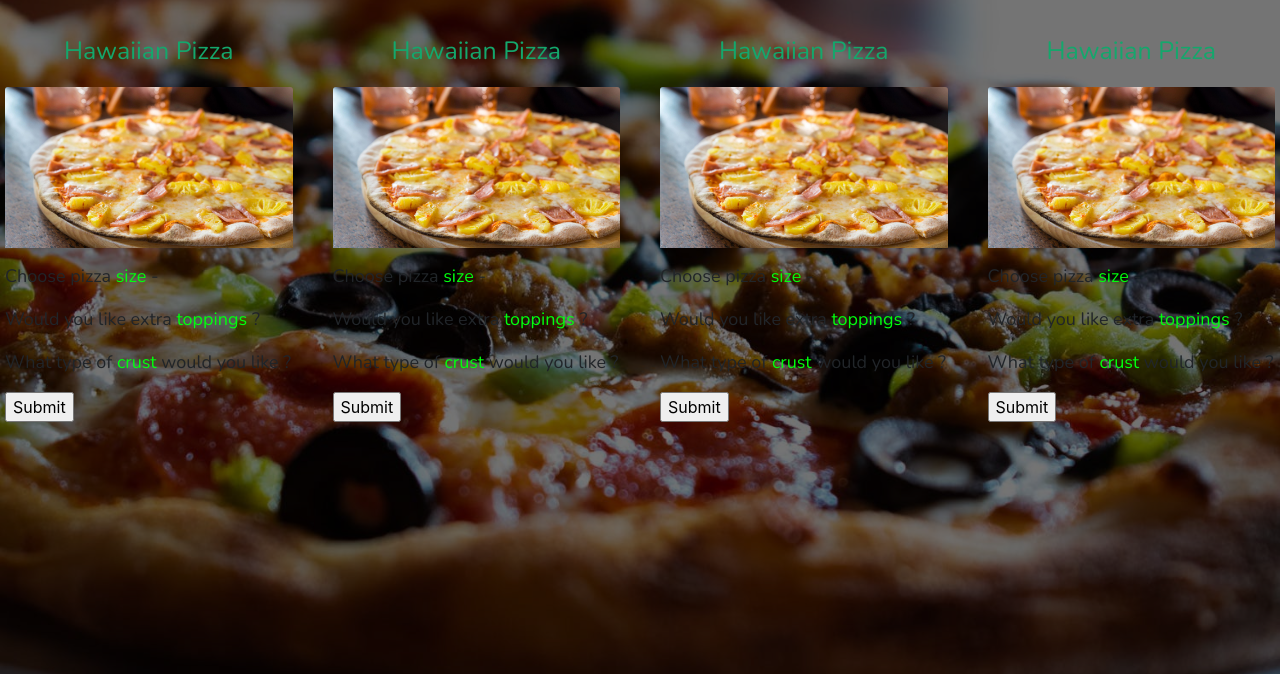
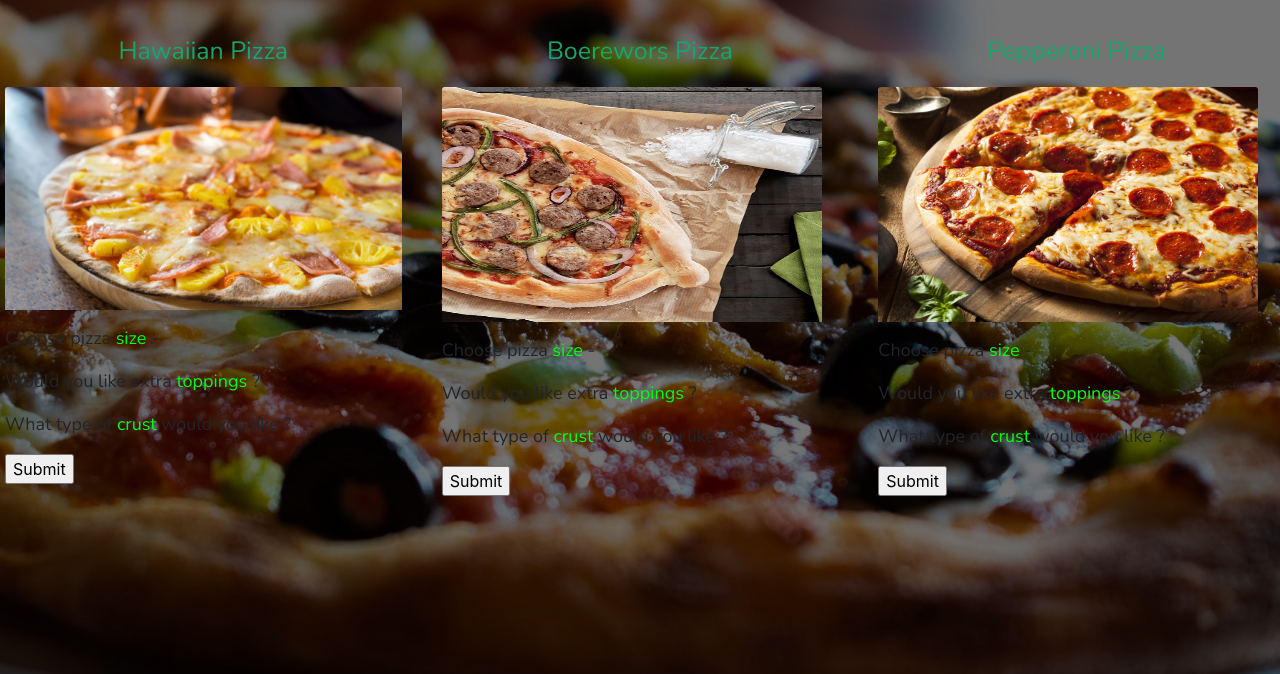
Before and after one commit to StacyWeru/SkyKru-Pizza, a plain HTML site: page menu.html in a window 1280 px wide. Shown: the part 126-800 px from the top of the page. Drawn offline with nearby package versions, Linux system fonts and the light colour scheme; a web font is replaced by a local one.

Commit message:
Add images of pizza

```diff
--- a/menu.html
+++ b/menu.html
@@ -22,7 +22,7 @@
                 </div>
 
                 <div class="row">
-                    <div class="col-md-3">
+                    <div class="col-md-4">
                 <div class="card-deck" class="card">
                     <div class="card-body">
                         <p style="font-family: 'Nunito', sans-serif;text-align: center; color: #14A76C; font-size: 25px; " >Hawaiian Pizza</p>
@@ -89,17 +89,17 @@
        <div class="submit">
         <input type="submit" value="Submit">
           </div>
-                    </div>
-                </div>
+            </div>
+               </div>
                 </div>
 
-      <div class="col-md-3">
+      <div class="col-md-4">
           <div class="card-deck" class="card" >
             <div class="card-body">
-                 <p style="font-family: 'Nunito', sans-serif;text-align: center; color: #14A76C; font-size: 25px; " >Hawaiian Pizza</p>
-                    <img class="card-img-top" src="./images/hawaiian.jpg" alt="Hawaiian Pizza">
+                 <p style="font-family: 'Nunito', sans-serif;text-align: center; color: #14A76C; font-size: 25px;">Boerewors Pizza</p>
+                    <img class="card-img-top" src="./images/boerewors-pizza.jpg" alt="Boerewors Pizza" style="width: 380px; height: 250px;">
                        <p class="card-text" id="sizeId" >Choose pizza <span style="color: #00ff0d;" > size </span> -</p>
-                        <div  class="pizzasize" id="sizeT">
+                        <div class="pizzasize" id="sizeT">
                           <input type="radio"  id="small" name="size" value="small" checked>
                           <label for="small"> Small </label>
                       <input type="radio"  id="medium" name="size" value="medium">
@@ -164,11 +164,11 @@
                           </div>
                              </div>
 
-        <div class="col-md-3">
+        <div class="col-md-4">
             <div class="card-deck" class="card">
                 <div class="card-body">
-                    <p style="font-family: 'Nunito', sans-serif;text-align: center; color: #14A76C; font-size: 25px; " >Hawaiian Pizza</p>
-                        <img class="card-img-top" src="./images/hawaiian.jpg" alt="Hawaiian Pizza">
+                    <p style="font-family: 'Nunito', sans-serif;text-align: center; color: #14A76C; font-size: 25px; ">Pepperoni Pizza</p>
+                        <img class="card-img-top" src="./images/pepperoni.jpeg" alt="Pepperoni Pizza" style="width: 380px; height: 250px;">
                             <p class="card-text" id="sizeId" >Choose pizza <span style="color: #00ff0d;" > size </span> -</p>
                                 <div class="pizzasize" id="sizeT">
                                 <input type="radio"  id="small" name="size" value="small" checked>
@@ -234,76 +234,6 @@
             </div>
         </div>
     </div>
-         <div class="col-md-3">
-            <div class="card-deck" class="card">
-                <div class="card-body">
-                     <p style="font-family: 'Nunito', sans-serif;text-align: center; color: #14A76C; font-size: 25px; " >Hawaiian Pizza</p>
-                              <img class="card-img-top" src="./images/hawaiian.jpg" alt="Hawaiian Pizza">
-                                  <p class="card-text" id="sizeId" >Choose pizza <span style="color: #00ff0d;" > size </span> -</p>
-                                      <div  class="pizzasize" id="sizeT">
-                                          <input type="radio"  id="small" name="size" value="small" checked>
-                                               <label for="small"> Small </label>
-                                            <input type="radio"  id="medium" name="size" value="medium">
-                                     <label for="medium"> Medium </label>
-                                <input type="radio"  id="large" name="size" value="large">
-                            <label for="large"> Large </label>
-                    </div>
-        <p class="card-text" id="toppingId" > Would you like extra <span style="color: #00ff0d;" > toppings </span> ?</p>
-            <div class="pizzaTopping" id="toppingT">
-                  <div class="row">
-                      <div class="col-md-6">
-                        <input type="radio"  id="pepperoni" name="toppings" value="pepperoni" checked>
-                            <label for="pepperoni"> Pepperoni </label><br>
-                            <input type="radio"  id="mushrooms" name="toppings" value="mushrooms">
-                                <label for="mushrooms"> Mushrooms </label><br>
-                                    <input type="radio"  id="onions" name="toppings" value="onions">
-                                        <label for="onions"> Onions </label><br>
-                                        <input type="radio"  id="sausage" name="toppings" value="sausage">
-                                    <label for="sausage"> Sausage </label><br>
-                                <input type="radio"  id="bacon" name="toppings" value="bacon">
-                            <label for="bacon"> Bacon </label>
-                        </div>
-                    <div class="col-md-6">
-                <input type="radio"  id="extraCheese" name="toppings" value="extraCheese">
-            <label for="extraCheese"> Extra Cheese </label><br>
-        <input type="radio"  id="blackOlives" name="toppings" value="blackOlives">
-    <label for="blackOlives"> Black Olives </label><br>
-        <input type="radio"  id="greenPeppers" name="toppings" value="greenPeppers">
-            <label for="greenPeppers"> Peppers </label><br>
-                <input type="radio"  id="pineapple" name="toppings" value="pineapple">
-                        <label for="pineapple"> Pineapple </label><br>
-                            <input type="radio"  id="spinach" name="toppings" value="spinach">
-                                <label for="spinach"> Spinach</label>
-                                    </div>
-                                        </div>
-                                           </div>
-    <p class="card-text" id="crustId" >What type of <span style="color: #00ff0d;" > crust </span> would you like ?</p>
-        <div class="pizzaCrust" id="crustT">
-            <div class="row">
-               <div class="col-md-6">
-                   <input type="radio"  id="thin" name="crust" value="thin" checked>
-                       <label for="thin"> Thin Crusts </label><br>
-                           <input type="radio"  id="thick" name="crust" value="thick">
-                               <label for="thick"> Thick Crusts </label><br>
-                                   <input type="radio"  id="flatBread" name="crust" value="flatBread">
-                                     <label for="flatBread"> Flat Bread </label>
-                                       </div>
-                                    <div class="col-md-6">
-                                  <input type="radio"  id="focaccia" name="crust" value="focaccia">
-                            <label for="focaccia"> Focaccia </label><br>
-                        <input type="radio"  id="stuffed" name="crust" value="stuffed">
-                    <label for="stuffed"> Stuffed  </label><br>
-                <input type="radio"  id="custom" name="crust" value="custom">
-            <label for="custom"> Custom </label>
-        </div>
-    </div>
-</div>
-    <div class="submit">
-        <input type="submit" value="Submit">
-            </div>
-             </div>
-                </div>
-                    </div>
 
 
 
```
